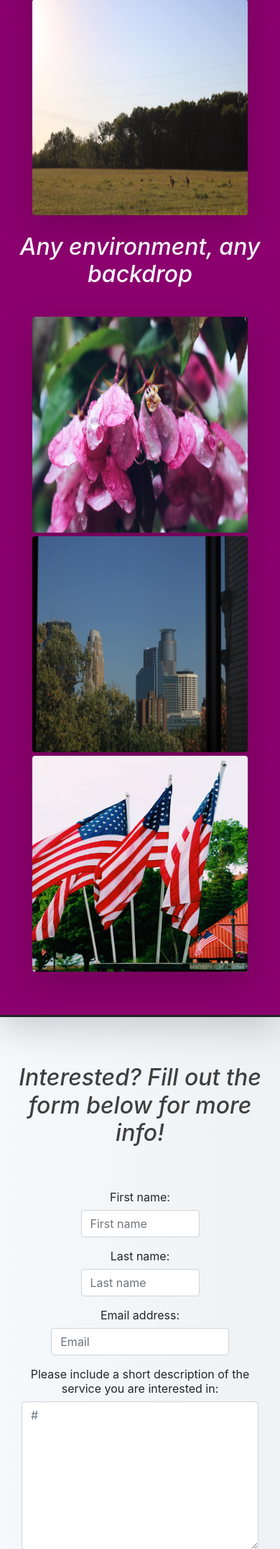
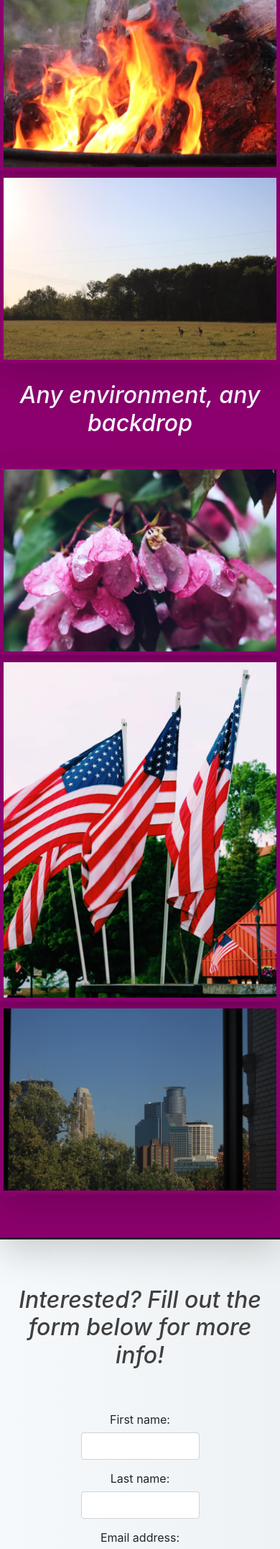
Before and after one commit to pataskad/nelson-photography-live, a Django app: page / in a window 390 px wide; the page is wider, and only the part inside the window is pictured. Shown: the part 3831-5983 px from the top of that part at 72% size. Run offline with Django 3.2, Linux system fonts and the light colour scheme; some libraries are stand-ins or nearby versions.

Commit message:
tidying up links, overflow, verifying responsiveness

```diff
--- a/portfolio/templates/index.html
+++ b/portfolio/templates/index.html
@@ -103,39 +103,39 @@
     </div>
 
     <!--Portfolio WORK COLLECTION-->
-    <div class="container-fluid" id="portfolio" style="padding: 0px; background-image: linear-gradient(to right, rgb(231, 231, 238), #d9d8da); padding-top: 50px;">
+    <div id="portfolio" class="container-fluid" id="portfolio" style="padding: 0px; background-image: linear-gradient(to right, rgb(231, 231, 238), #d9d8da); padding-top: 50px;">
       <i><h2 style="margin-bottom: 45px; margin-top: 15px; color: #3F3F3F;">Portfolio | Past Work</h2></i>
     </div>
 
     <div class="container-fluid shadow-lg" style="width: 100%; padding-top: 40px; padding-bottom: 40px; background-color: #8b006d; border-bottom-style: solid; border-top-style: solid; border-bottom-width: 3px;">
       <div class="row" style="margin-bottom: 15px; margin-top: 15px;">
         <div class="col-sm" style="padding: 0px; margin-bottom: 5px;">
-          <img class="rounded shadow-lg" src="{% static 'img/portfolio-1.jpg' %}" alt="Deer" width="300" height="300">
+          <img style="padding: 5px;" class="rounded shadow-lg img-fluid" src="{% static 'img/portfolio-1.jpg' %}" alt="Deer">
         </div>
         <div class="col-sm" style="padding: 0px; margin-bottom: 5px;">
-          <img class="rounded shadow-lg" src="{% static 'img/portfolio-2.jpg' %}" alt="Fire" width="300" height="300">
+          <img style="padding: 5px;" class="rounded shadow-lg img-fluid" src="{% static 'img/portfolio-2.jpg' %}" alt="Fire">
         </div>
         <div class="col-sm" style="padding: 0px; margin-bottom: 5px;">
-          <img class="rounded shadow-lg" src="{% static 'img/portfolio-3.jpg' %}" alt="Deer-2" width="300" height="300">
+          <img style="padding: 5px;" class="rounded shadow-lg img-fluid" src="{% static 'img/portfolio-3.jpg' %}" alt="Deer-2">
         </div>
       </div>
       <i><h2 style="margin-top: 20px; margin-bottom: 40px; color: ghostwhite;">Any environment, any backdrop</h2></i>
       <div class="row" style="margin-bottom: 15px;">
         <div class="col-sm" style="padding: 0px; margin-bottom: 5px;">
-          <img class="rounded shadow-lg" style="align-items: center;" src="{% static 'img/portfolio-4.jpg' %}" alt="Deer" width="300" height="300">
+          <img style="padding: 5px;" class="rounded shadow-lg img-fluid" src="{% static 'img/portfolio-4.jpg' %}" alt="Deer">
         </div>
         <div class="col-sm" style="padding: 0px; margin-bottom: 5px;">
-          <img class="rounded shadow-lg" src="{% static 'img/portfolio-5.jpg' %}" alt="Fire" width="300" height="300">
+          <img style="padding: 5px;" class="rounded shadow-lg img-fluid" src="{% static 'img/portfolio-6.jpg' %}" alt="Fire">
         </div>
         <div class="col-sm" style="padding: 0px; margin-bottom: 5px;">
-          <img class="rounded shadow-lg" src="{% static 'img/portfolio-6.jpg' %}" alt="Deer-2" width="300" height="300">
+          <img style="padding: 5px;" class="rounded shadow-lg img-fluid" src="{% static 'img/portfolio-5.jpg' %}" alt="Deer-2">
         </div>
       </div>
     </div>
 
 
     <!--GET IN CONTACT WITH ME ---- BOOK A SESSION-->
-    <div class="container-fluid" id="portfolio" style="padding-top: 50px;">
+    <div id="book_session" class="container-fluid" id="portfolio" style="padding-top: 50px;">
       <i><h2 style="margin-bottom: 30px; margin-top: 15px; color: #3F3F3F;">Interested? Fill out the form below for more info!</h2></i>
     </div>
 
@@ -144,28 +144,28 @@
         <div class="form-group" style="margin: 0px; padding-left: 0px; padding-right: 0px;">
           <div class="col-md-4 mb-3">
             <label for="validationCustom01">First name:</label>
-            <input type="text" class="form-control" style="width: 50%;" id="validationCustom01" placeholder="First name"required>
+            <input type="text" class="form-control" style="width: 50%;" id="validationCustom01" required>
             <div class="valid-feedback">
               Looks good!
             </div>
           </div>
           <div class="col-md-4 mb-3">
             <label for="validationCustom02">Last name:</label>
-            <input type="text" class="form-control" style="width: 50%;" id="validationCustom02" placeholder="Last name"required>
+            <input type="text" class="form-control" style="width: 50%;" id="validationCustom02" required>
             <div class="valid-feedback">
               Looks good!
             </div>
           </div>
           <div class="col-md-4 mb-3">
             <label for="validationCustom03">Email address:</label>
-            <input type="text" class="form-control" style="width: 75%;" id="validationCustom03" placeholder="Email"required>
+            <input type="text" class="form-control" style="width: 75%;" id="validationCustom03" required>
             <div class="valid-feedback">
               Looks good!
             </div>
           </div>
           <div class="col-md-4 mb-3">
             <label for="validationCustom04">Please include a short description of the service you are interested in:</label>
-            <textarea type="text" rows="8" cols="75" class="form-control" id="validationCustom04" placeholder="#"required></textarea>
+            <textarea type="text" rows="8" cols="75" class="form-control" id="validationCustom04" required></textarea>
             <div class="valid-feedback">
               Looks good!
             </div>
```
Also changed, not shown: other parts of portfolio/templates/index.html (+17 -14 lines).
